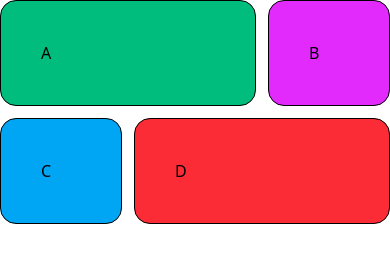
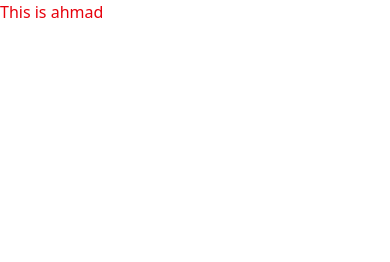
Before and after one commit to Ahmadrazakhan-786/TAILWIND-CSS, a website: page dist/index.html in a window 390 px wide. Drawn offline with Linux system fonts and the light colour scheme.

Commit message:
media queries

```diff
--- a/dist/index.html
+++ b/dist/index.html
@@ -23,7 +23,7 @@
 
     <!-- Grid -->
 
-      <div class="grid grid-cols-3 gap-3">
+      <!-- <div class="grid grid-cols-3 gap-3">
         <div class=" bg-emerald-500 border rounded-2xl p-10 col-span-2">
             A
         </div>
@@ -38,8 +38,9 @@
 
         <div class=" bg-red-500 border rounded-2xl p-10 col-span-2">
             D
-        </div>
+        </div> -->
 
+        <h1 class="text-red-600 md:text-blue-400 lg:text-emerald-600">This is ahmad</h1>
 
     </div>
 
```
Also changed, not shown: dist/output.css.
